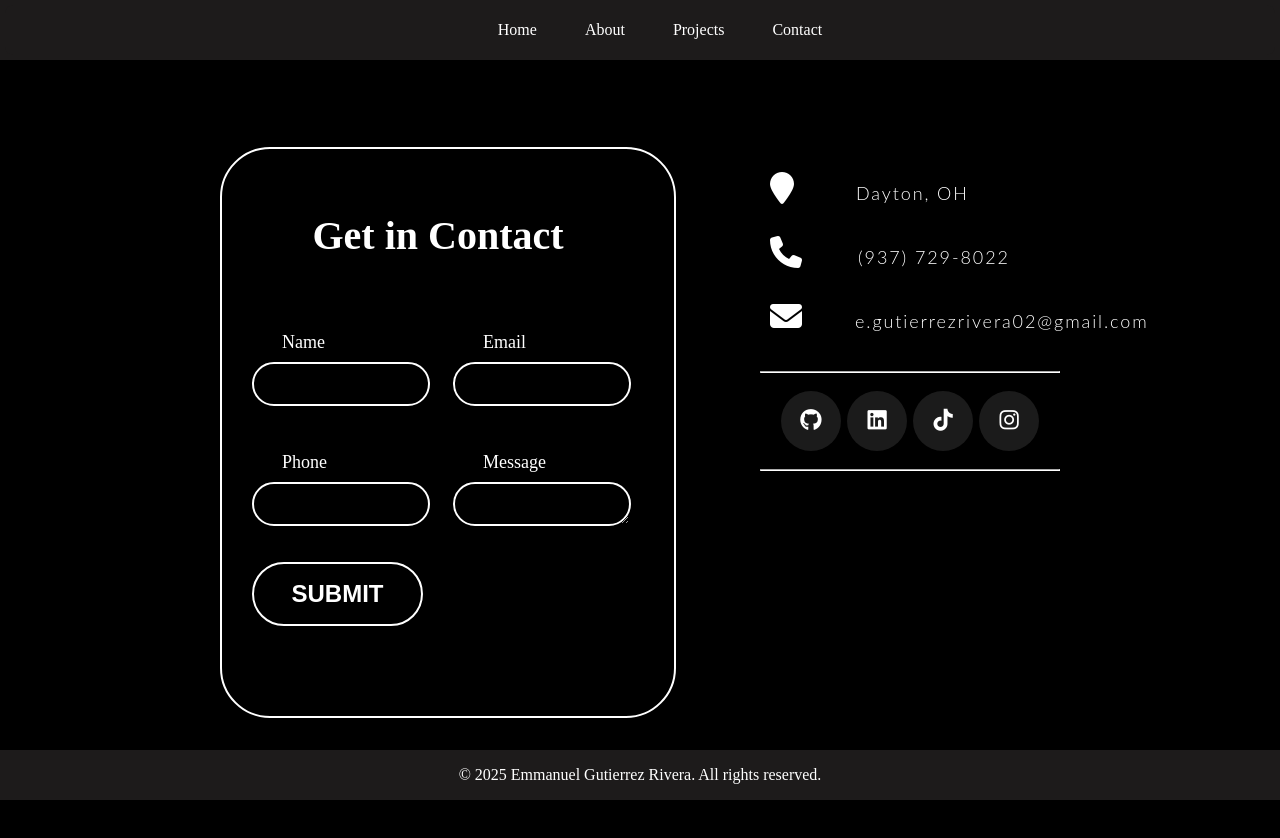
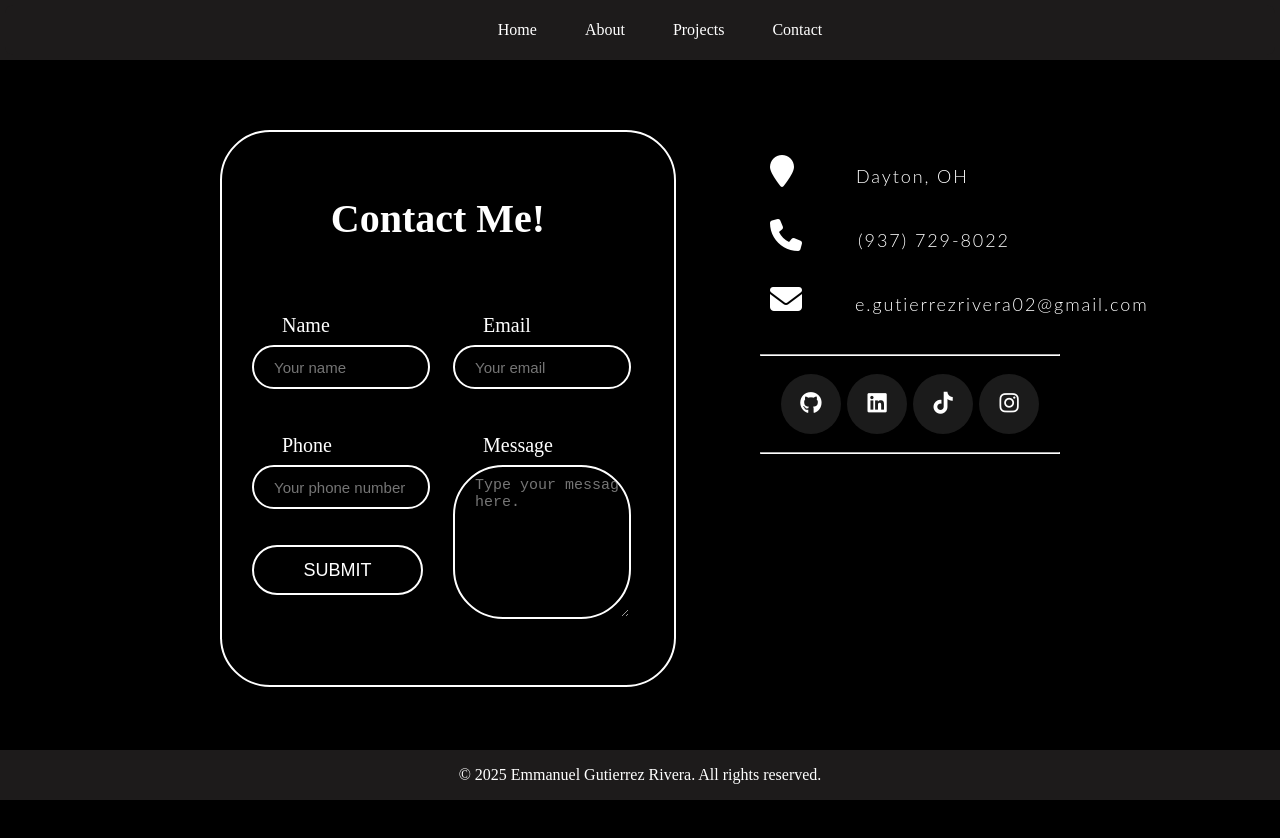
Before and after one commit to EmmanuelGR02/React-PersonalWebsite, a React (Vite) app: page /contact in a window 1280 px wide. After the commit the page ends 807 px from the top, so only its background shows below. Built offline with nearby package versions, Linux system fonts and the light colour scheme.

Commit message:
fixed font sized, added animation to tags

```diff
--- a/src/Components/Contact/Contact.css
+++ b/src/Components/Contact/Contact.css
@@ -2,6 +2,10 @@ body {
     background-color: #000;
     padding-bottom: 100px;
     font-family: 'Times New Roman', Times, serif;
+}
+
+.contact {
+  margin-top: 50px;
 }
 
 .contact-wrapper {
@@ -53,13 +57,17 @@ body {
     color: #ffffff;
 }
 
+.card .row .form-group .message-box {
+  height: 130px !important;
+}
+
 .card .row .form-group input, .card .row .form-group textarea {
     position: absolute;
     width: 90%;
     height: 100%;
     background: transparent;
     outline: none;
-    font-size: 24px;
+    font-size: 15px;
     padding: 10px 0 10px 20px;
     border: 2px solid white;
     box-shadow: 10px 10px 0 rgba(0, 0, 0, 0.3);
@@ -70,7 +78,7 @@ body {
 .card .row .form-group label {
     line-height: 40px;
     color: #ffffff;
-    font-size: 18px;
+    font-size: 20px;
     margin: 0 0 0 30px;
     display: block;
     pointer-events: none;
@@ -87,7 +95,7 @@ body {
 
 .card .row input[type="submit"] {
     border: 2px solid white;
-    padding: 10px;
+    padding: 3px;
     height: 100%;
     width: 100%;
     cursor: pointer;
@@ -96,8 +104,7 @@ body {
     text-transform: uppercase;
     color: #ffffff;
     line-height: 40px;
-    font-size: 24px;
-    font-weight: 700;
+    font-size: 18px;
     border-radius: 45px;
     transition: all 0.4s;
 }
@@ -233,7 +240,7 @@ body {
 }
 
 .social-media-list li:hover {
-    background-color: #fff;
+    background-color: gray;
 }
 
 .social-media-list li:hover:after {
@@ -243,9 +250,8 @@ body {
 }
 
 .social-media-list li:hover a {
-    color: #000;
+    color: white;
 }
-
 
 hr {
     border-color: white;
--- a/src/Components/Contact/Contact.tsx
+++ b/src/Components/Contact/Contact.tsx
@@ -1,56 +1,58 @@
+import { useEffect, useState } from "react";
 import Footer from "../../Footer/Footer"
 import "./Contact.css"
 import '@fortawesome/fontawesome-free/css/all.min.css';
+import "animate.css";
 
 
 function Contact() {
+
+
   return (
     <>
-      <section id="contact">
-
-        <h1 className="section-header">Contact</h1>
+      <section className="contact" id="contact">
 
         <div className="contact-wrapper">
 
-          <div className="card">
-            <h1 className="contactTitle">Get in Contact</h1>
+          <div className="card animate__animated animate__backInUp">
+            <h1 className="contactTitle animate__animated animate__backInRight">Contact Me!</h1>
             <div className="row">
               <div className="col">
                 <div className="form-group">
-                  <label>Name</label>
-                  <input type="text"></input>
+                  <label className="animate__animated animate__backInLeft">Name</label>
+                  <input className="animate__animated animate__backInRight" type="text" placeholder="Your name"></input>
                 </div>
               </div>
 
               <div className="col">
                 <div className="form-group">
-                  <label>Email</label>
-                  <input type="text"></input>
+                  <label className="animate__animated animate__backInLeft">Email</label>
+                  <input className="animate__animated animate__backInRight" type="text" placeholder="Your email"></input>
                 </div>
               </div>
 
               <div className="col">
                 <div className="form-group">
-                  <label>Phone</label>
-                  <input type="text"></input>
+                  <label className="animate__animated animate__backInLeft">Phone</label>
+                  <input className="animate__animated animate__backInRight" type="text" placeholder="Your phone number"></input>
                 </div>
               </div>
 
               <div className="col">
                 <div className="form-group messageInput">
-                  <label>Message</label>
-                  <textarea></textarea>
+                  <label className="animate__animated animate__backInLeft">Message</label>
+                  <textarea className="message-box animate__animated animate__backInRight" placeholder="Type your message here."></textarea>
                 </div>
               </div>
 
               <div className="col">
-                <input type="submit" value="Submit"></input>
+                <input className="animate__animated animate__backInLeft" type="submit" value="Submit"></input>
               </div>
             </div>
         </div>
 
 
-            <div className="direct-contact-container">
+            <div className="direct-contact-container animate__animated animate__backInDown">
 
               <ul className="contact-list">
                 <li className="list-item"><i className="fa fa-map-marker fa-2x"><span className="contact-text place">Dayton, OH</span></i></li>
```
